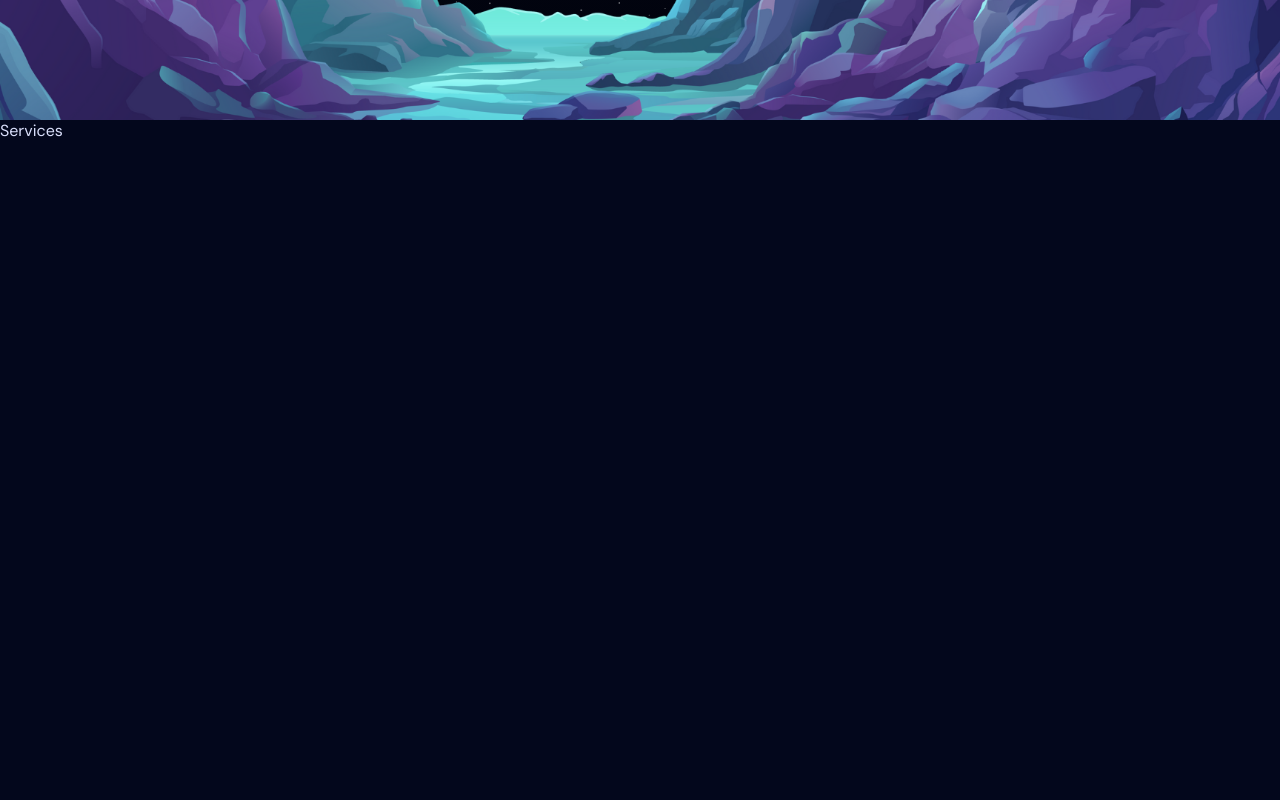
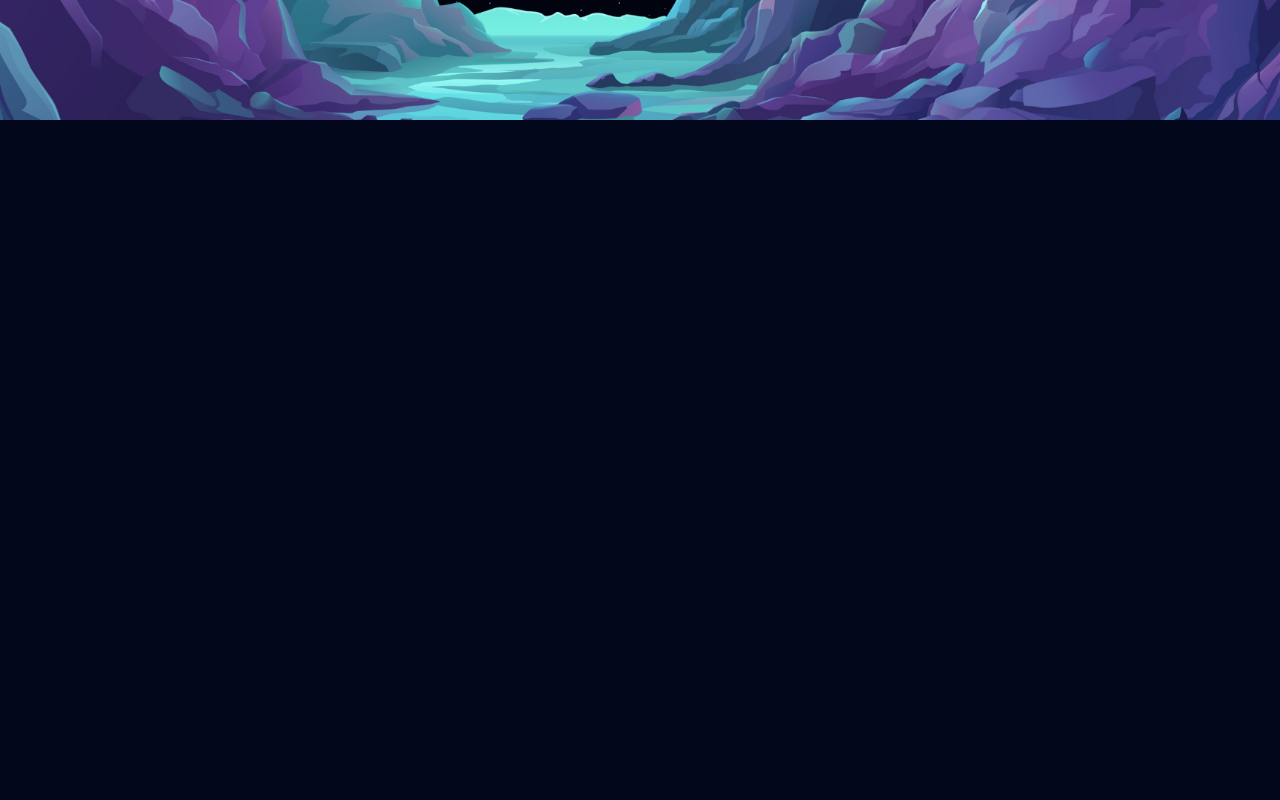
Before and after one commit to finitehorizons/vite-portfolio, a React (Vite) app: page / in a window 1280 px wide. Shown: the part 1480-2280 px from the top of the page. Built offline with nearby package versions, Linux system fonts and the light colour scheme.

Commit message:
Update App.jsx
refactor: changed id of skills section

```diff
--- a/src/App.jsx
+++ b/src/App.jsx
@@ -3,6 +3,7 @@ import Hero from "./components/Hero/Hero";
 
 import Navbar from "./components/Navbar/Navbar";
 import Parallax from "./components/Parallax/Parallax";
+import Services from "./components/Services/Services";
 
 function App() {
     return (
@@ -11,10 +12,12 @@ function App() {
                 <Navbar />
                 <Hero />
             </section>
-            <section id='Services'>
+            <section id='Skills'>
                 <Parallax type='services' />
             </section>
-            <section>Services</section>
+            <section>
+                <Services />
+            </section>
             <section id='Portfolio'>
                 <Parallax type='portfolio' />
             </section>
```
